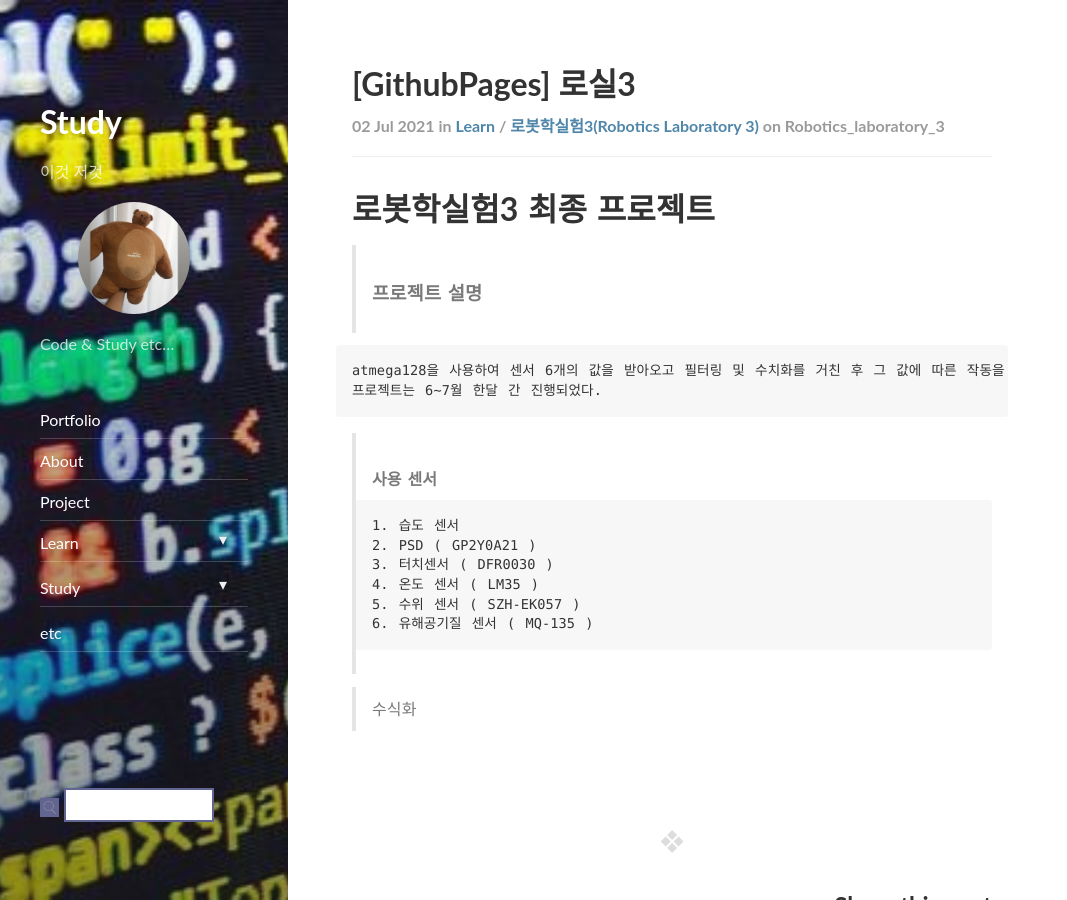
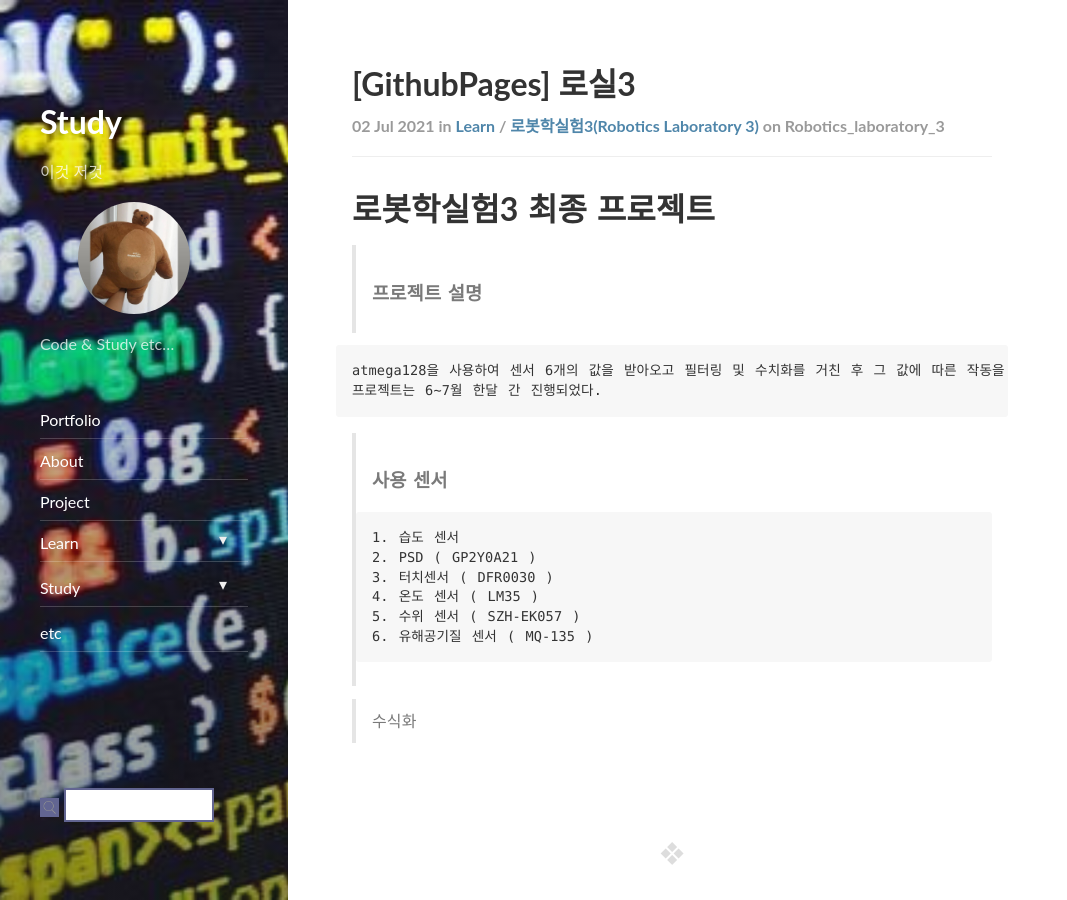
Before and after one commit to ekgus2222/ekgus2222.github.io, a Jekyll site: the page built from _posts/learn/robot_laboratory_3/2021-07-02-making-blog10.md, in a window 1280 px wide and 900 px high. Shown: the whole window, without its empty margins (0-1067 px from the left). Built offline with Jekyll 4.4.1, drawn with Linux system fonts in a browser that asks for light colours; nearby versions of some CDN libraries; comment, search, counter and statistics services are not loaded.

```diff
--- a/_posts/learn/robot_laboratory_3/2021-07-02-making-blog10.md
+++ b/_posts/learn/robot_laboratory_3/2021-07-02-making-blog10.md
@@ -16,7 +16,7 @@ use_math: true
     atmega128을 사용하여 센서 6개의 값을 받아오고 필터링 및 수치화를 거친 후 그 값에 따른 작동을 해낸다.
     프로젝트는 6~7월 한달 간 진행되었다.
 
-> ##### 사용 센서
+> ### 사용 센서
     1. 습도 센서
     2. PSD ( GP2Y0A21 )
     3. 터치센서 ( DFR0030 )
```
